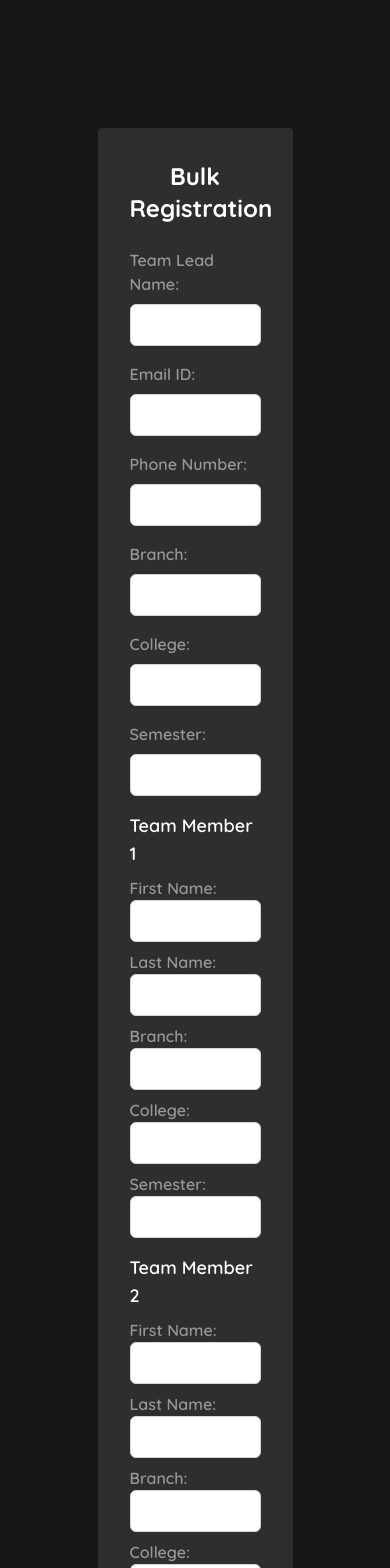
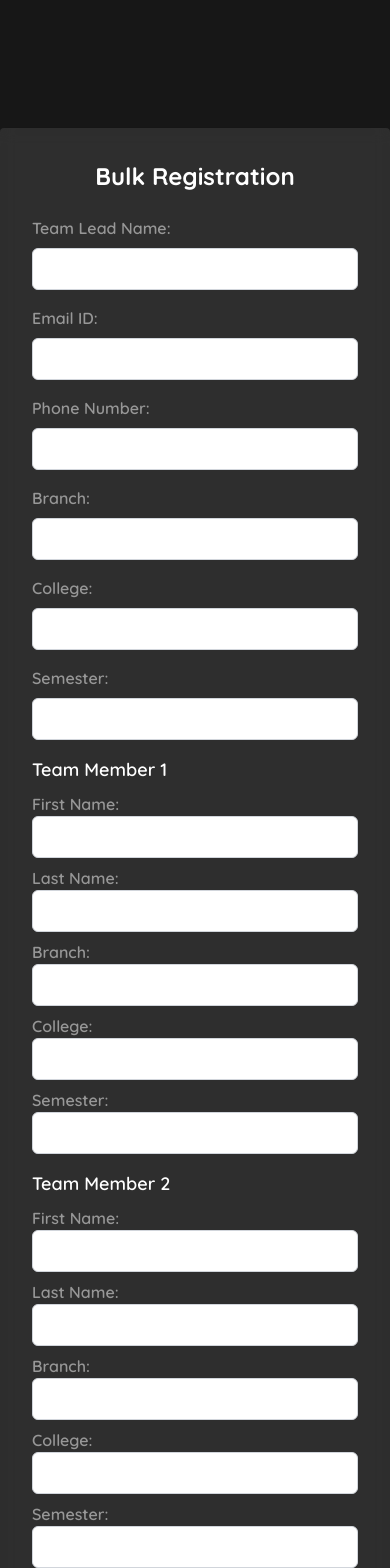
Before and after one commit to IEEE-SB-MITS/coreregistration, a Next.js app: page /bulk in a window 390 px wide. Shown: the top 1568 px of the page. Built offline with nearby package versions, Linux system fonts and the light colour scheme.

Commit message:
bulk fixed

```diff
--- a/app/bulk/page.jsx
+++ b/app/bulk/page.jsx
@@ -1,10 +1,15 @@
 "use client";
 import React, { useState } from 'react';
-import db from "../../utils/config"; // Make sure to import your initialized Firestore
+import db from "../../utils/config"; // Ensure Firebase is initialized here
 import { collection, addDoc } from 'firebase/firestore';
+import { getStorage, ref, uploadBytes, getDownloadURL } from "firebase/storage";
+import Image from "next/image";
+import Qr from '../../public/qr.png';
+const BulkReg = () => {
+  const storage = getStorage(); // Initialize Firebase Storage
+  const [totalAmount, setTotalAmount] = useState(5000);
+  const [isSubmitted, setIsSubmitted] = useState(false); // Track submission status
 
-const BulkReg = () => {
-  const [totalAmount, setTotalAmount] = useState(5000); // Default total amount
   const [teamMembers, setTeamMembers] = useState([
     { firstName: '', lastName: '', branch: '', college: '', semester: '' },
     { firstName: '', lastName: '', branch: '', college: '', semester: '' },
@@ -19,8 +24,10 @@ const BulkReg = () => {
     phone: '',
     branch: '',
     college: '',
-    semester: ''
+    semester: '',
+    transactionId: '',
   });
+  const [paymentScreenshot, setPaymentScreenshot] = useState(null); // To hold the screenshot file
 
   const handleInputChange = (event, index) => {
     const { name, value } = event.target;
@@ -34,19 +41,39 @@ const BulkReg = () => {
     setTeamLead((prev) => ({ ...prev, [name]: value }));
   };
 
+  const handleScreenshotChange = (event) => {
+    setPaymentScreenshot(event.target.files[0]); // Store the uploaded file
+  };
+
   const handleSubmit = async (event) => {
     event.preventDefault();
     try {
-      // Add team lead info
-      await addDoc(collection(db, 'bulkReg'), { teamLead });
+      let screenshotUrl = null;
 
-      // Add each team member's info
-      for (const member of teamMembers) {
-        await addDoc(collection(db, 'bulkReg'), member);
+      // Upload screenshot to Firebase Storage if available
+      if (paymentScreenshot) {
+        const screenshotRef = ref(storage, `upiscreenshots/${Date.now()}_${paymentScreenshot.name}`);
+        await uploadBytes(screenshotRef, paymentScreenshot);
+        screenshotUrl = await getDownloadURL(screenshotRef); // Retrieve the screenshot URL
       }
 
-      alert('Data submitted successfully!');
-      // Reset the form or handle post-submit actions as needed
+      // Prepare data to save in Firestore
+      const teamData = {
+        teamLead: teamLead,
+        teamMembers: teamMembers,
+        totalAmount: totalAmount,
+        membershipConfirmed: membershipConfirmed,
+        transactionId: teamLead.transactionId,
+        screenshotUrl: screenshotUrl, // URL for the payment screenshot
+      };
+
+      // Save all data as a single document in the 'bulkReg' collection
+      await addDoc(collection(db, 'bulkReg'), teamData);
+      window.location.href = "https://forms.google.com/yourformlink";
+
+      setIsSubmitted(true);
+
+      // Optionally reset the form or handle post-submit actions
     } catch (error) {
       console.error('Error submitting data:', error);
       alert('Error submitting data. Please try again.');
@@ -54,11 +81,20 @@ const BulkReg = () => {
   };
 
   return (
-    <div className="bg-neutral-900 quicksand-600 flex items-center justify-center min-h-screen min-w-screen">
-      <div className="bg-white/10 backdrop-blur text-white p-8 rounded shadow-md w-1/2 my-32">
+    <div className="flex items-center justify-centermin-h-screen bg-neutral-900 text-white">
+      {isSubmitted ? (
+        <div className="p-8 rounded-md shadow-md  w-screen h-screen text-center">
+          <h2 className="text-2xl font-bold mb-4">Registration Successful!</h2>
+          <p className="text-lg">One more Step to complete the process.</p>
+          <p className="mt-4 text-6sm">
+            Please also complete <a href="https://forms.google.com/yourformlink" className="underline text-white">this additional Google Form</a>.
+          </p>
+        </div>
+      ) : (
+    <div className="bg-neutral-900 quicksand-600 flex items-center text-black justify-center min-h-screen w-screen">
+      <div className="bg-white/10 backdrop-blur text-white p-8 rounded shadow-md w-full md:w-1/2 my-32">
         <h2 className="text-2xl font-bold mb-6 text-center">Bulk Registration</h2>
 
-        {/* Team Lead Info */}
         <form onSubmit={handleSubmit}>
           <div className="mb-4">
             <label className="block text-white/50 font-semibold mb-2">Team Lead Name:</label>
@@ -67,7 +103,7 @@ const BulkReg = () => {
               name="name"
               value={teamLead.name}
               onChange={handleTeamLeadChange}
-              className="block w-full px-3 py-2 border border-gray-300 rounded-md"
+              className="block w-full px-3 py-2 border border-gray-300 rounded-md text-black"
             />
           </div>
           <div className="mb-4">
@@ -77,7 +113,7 @@ const BulkReg = () => {
               name="email"
               value={teamLead.email}
               onChange={handleTeamLeadChange}
-              className="block w-full px-3 py-2 border border-gray-300 rounded-md"
+              className="block w-full px-3 py-2 border border-gray-300 rounded-md text-black"
               required
             />
           </div>
@@ -88,7 +124,7 @@ const BulkReg = () => {
               name="phone"
               value={teamLead.phone}
               onChange={handleTeamLeadChange}
-              className="block w-full px-3 py-2 border border-gray-300 rounded-md"
+              className="block w-full px-3 py-2 border border-gray-300 rounded-md text-black"
               required
             />
           </div>
@@ -99,7 +135,7 @@ const BulkReg = () => {
               name="branch"
               value={teamLead.branch}
               onChange={handleTeamLeadChange}
-              className="block w-full px-3 py-2 border border-gray-300 rounded-md"
+              className="block w-full px-3 py-2 border border-gray-300 rounded-md text-black"
               required
             />
           </div>
@@ -110,7 +146,7 @@ const BulkReg = () => {
               name="college"
               value={teamLead.college}
               onChange={handleTeamLeadChange}
-              className="block w-full px-3 py-2 border border-gray-300 rounded-md"
+              className="block w-full px-3 py-2 border border-gray-300 rounded-md text-black"
               required
             />
           </div>
@@ -121,12 +157,13 @@ const BulkReg = () => {
               name="semester"
               value={teamLead.semester}
               onChange={handleTeamLeadChange}
-              className="block w-full px-3 py-2 border border-gray-300 rounded-md"
+              className="block w-full px-3 py-2 border border-gray-300 rounded-md text-black"
               required
             />
           </div>
 
-          {/* Team Member Inputs */}
+
+          {/* Team Member Input Fields */}
           {teamMembers.map((member, index) => (
             <div key={index} className="mt-4">
               <h3 className="text-lg font-semibold mb-2">Team Member {index + 1}</h3>
@@ -137,7 +174,7 @@ const BulkReg = () => {
                   name="firstName"
                   value={member.firstName}
                   onChange={(e) => handleInputChange(e, index)}
-                  className="block w-full px-3 py-2 border border-gray-300 rounded-md"
+                  className="block w-full px-3 py-2 border border-gray-300 rounded-md text-black"
                   required
                 />
               </div>
@@ -148,7 +185,7 @@ const BulkReg = () => {
                   name="lastName"
                   value={member.lastName}
                   onChange={(e) => handleInputChange(e, index)}
-                  className="block w-full px-3 py-2 border border-gray-300 rounded-md"
+                  className="block w-full px-3 py-2 border border-gray-300 rounded-md text-black"
                   required
                 />
               </div>
@@ -159,7 +196,7 @@ const BulkReg = () => {
                   name="branch"
                   value={member.branch}
                   onChange={(e) => handleInputChange(e, index)}
-                  className="block w-full px-3 py-2 border border-gray-300 rounded-md"
+                  className="block w-full px-3 py-2 border border-gray-300 rounded-md text-black"
                   required
                 />
               </div>
@@ -170,7 +207,7 @@ const BulkReg = () => {
                   name="college"
                   value={member.college}
                   onChange={(e) => handleInputChange(e, index)}
-                  className="block w-full px-3 py-2 border border-gray-300 rounded-md"
+                  className="block w-full px-3 py-2 border border-gray-300 rounded-md text-black"
                   required
                 />
               </div>
@@ -181,19 +218,41 @@ const BulkReg = () => {
                   name="semester"
                   value={member.semester}
                   onChange={(e) => handleInputChange(e, index)}
-                  className="block w-full px-3 py-2 border border-gray-300 rounded-md"
+                  className="block w-full px-3 py-2 border border-gray-300 rounded-md text-black"
                   required
                 />
               </div>
             </div>
           ))}
-
-          {/* Total Amount Display */}
-            <div className="mt-4 text-lg text-center font-semibold text-gray-800">
+          <Image src={Qr} alt="QR" width={180} height={180} className='flex items-center justify-center' />
+    <span className="text-white text-sm">Scan the QR code to make payment</span>
+    <span>OR</span>
+    <span>UPI ID : Q966258565@ybl</span>
+          <div className="mt-4 text-lg text-center font-semibold text-red-800">
             Total Amount to Pay: ₹{totalAmount}
           </div>
-
-          {/* Submit Button */}
+          <div className="mb-4">
+            <label className="block text-white/50 font-semibold mb-2">Transaction ID:</label>
+            <input
+              type="text"
+              name="transactionId"
+              value={teamLead.transactionId}
+              onChange={handleTeamLeadChange}
+              className="block w-full px-3 py-2 border border-gray-300 rounded-md text-black"
+              required
+            />
+          </div>
+          <div className="mb-4">
+            <label className="block text-white/50 font-semibold mb-2">Payment Screenshot:</label>
+            <input
+              type="file"
+              name="paymentScreenshot"
+              accept="image/*"
+              onChange={handleScreenshotChange}
+              className="block w-full px-3 py-2 border border-gray-300 rounded-md text-black"
+              required
+            />
+          </div>
           <button
             type="submit"
             className="bg-green-500 hover:bg-green-700 text-white font-semibold py-2 px-4 rounded mt-4"
@@ -203,6 +262,8 @@ const BulkReg = () => {
         </form>
       </div>
     </div>
+  )}
+  </div>
   );
 };
 
--- a/utils/config.jsx
+++ b/utils/config.jsx
@@ -8,23 +8,23 @@ import { getAnalytics } from "firebase/analytics";
 
 // Your web app's Firebase configuration
 // For Firebase JS SDK v7.20.0 and later, measurementId is optional
+// const firebaseConfig = {
+//   apiKey: "AIzaSyCwnqrSpOlnclzvmDVHvQiGTvjUWhY8YV8",
+//   authDomain: "registration-5ce30.firebaseapp.com",
+//   projectId: "registration-5ce30",
+//   storageBucket: "registration-5ce30.appspot.com",
+//   messagingSenderId: "291529977923",
+//   appId: "1:291529977923:web:bed8381158561c0a0ce4f6",
+//   measurementId: "G-R7LLJXM04X"
+// };
 const firebaseConfig = {
-  apiKey: "AIzaSyCwnqrSpOlnclzvmDVHvQiGTvjUWhY8YV8",
-  authDomain: "registration-5ce30.firebaseapp.com",
-  projectId: "registration-5ce30",
-  storageBucket: "registration-5ce30.appspot.com",
-  messagingSenderId: "291529977923",
-  appId: "1:291529977923:web:bed8381158561c0a0ce4f6",
-  measurementId: "G-R7LLJXM04X"
+  apiKey: "AIzaSyCSTTYJxfiM3e7hIJyV1qLw4TIaGoFRpmk",
+  authDomain: "rough-a2a23.firebaseapp.com",
+  projectId: "rough-a2a23",
+  storageBucket: "rough-a2a23.appspot.com",
+  messagingSenderId: "244770820392",
+  appId: "1:244770820392:web:2cfd2556c28152b0db001d"
 };
-// const firebaseConfig = {
-//   apiKey: "AIzaSyCSTTYJxfiM3e7hIJyV1qLw4TIaGoFRpmk",
-//   authDomain: "rough-a2a23.firebaseapp.com",
-//   projectId: "rough-a2a23",
-//   storageBucket: "rough-a2a23.appspot.com",
-//   messagingSenderId: "244770820392",
-//   appId: "1:244770820392:web:2cfd2556c28152b0db001d"
-// };
 
 
 // Initialize Firebase
```
Lines whose indentation alone changed are shown as unchanged.
